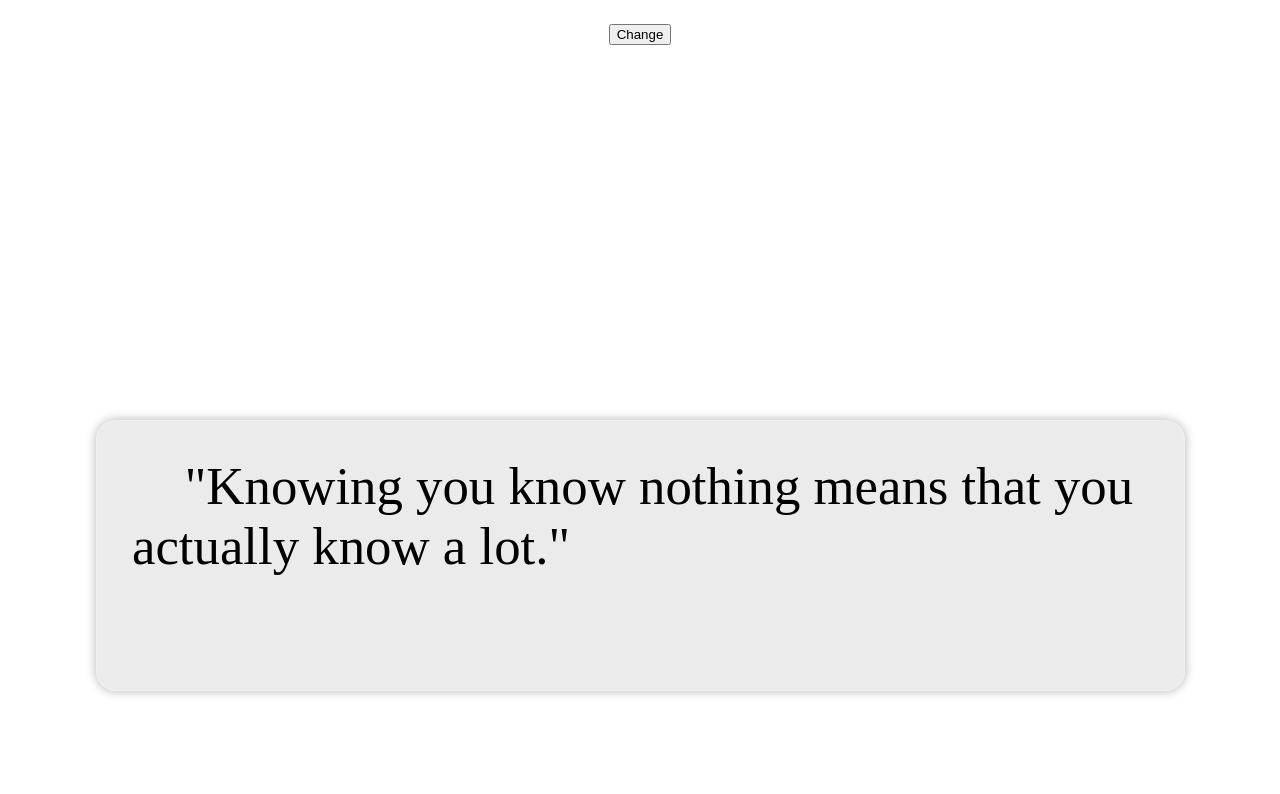
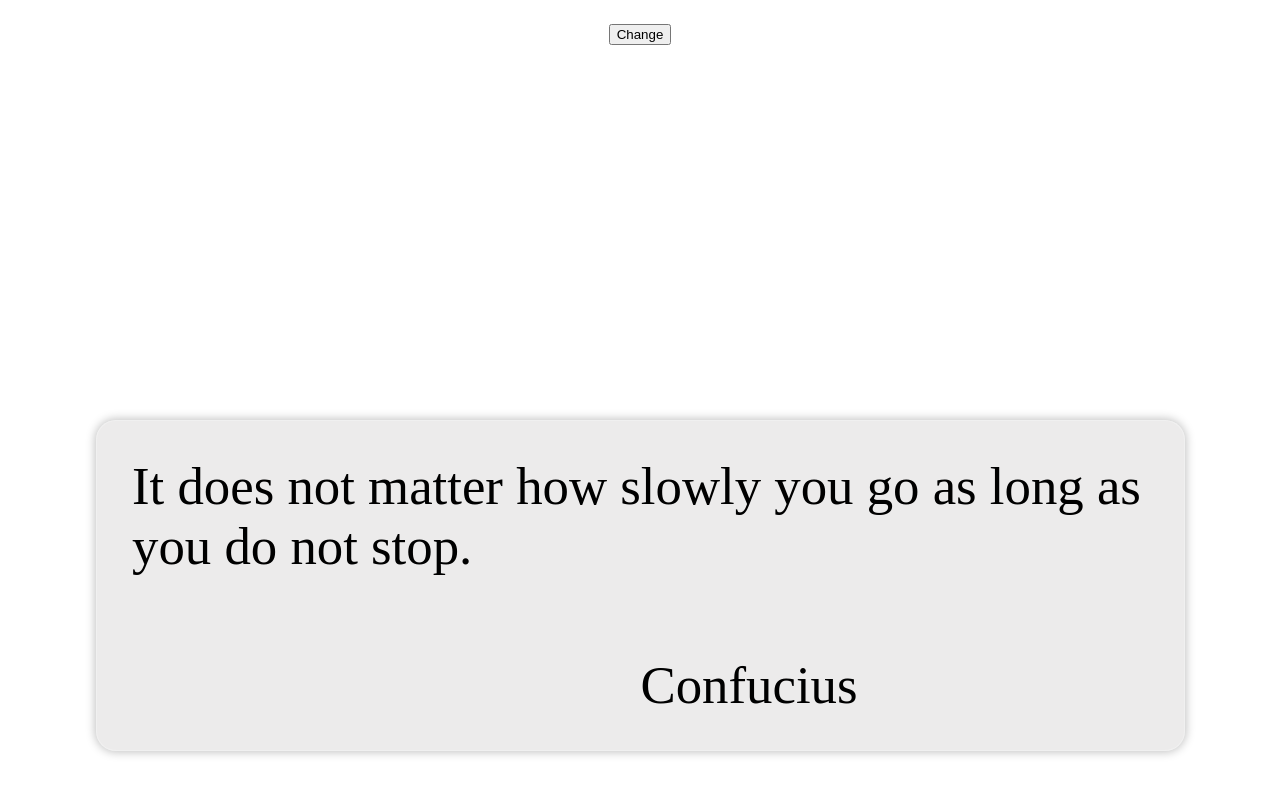
Before and after one commit to StormBEprepared/TipOfTheDay, a plain HTML site: page index.html in a window 1280 px wide. Both pictures are taken after a click on the button "Change". Drawn offline with Linux system fonts and the light colour scheme.

Commit message:
added bits in the script, aprox 5% progress.

```diff
--- a/index.html
+++ b/index.html
@@ -6,21 +6,26 @@
     <meta description="This is a webpage that I created myself.">
 
     <link rel="stylesheet" href="style.css">
-    <script href="script.js"></script>
+    <script type="text/javascript" src="script.js"></script>
 </head>
 <body>
     <section id="top">
       <div id="topSide">
         <p></p>
-        <button>Change</button>
+        <button onclick="ChangeQuote()">Change</button>
     </div>
 </section>
 <section id="mid">
     <div id="mainSide">
         <div class="card">
-            <p>
-              &emsp;"Knowing you know nothing means that you actually know a lot."</p>
+            <p class="card-text" id="card-text">
+              &emsp;"Knowing you know nothing means that you actually know a lot."
             </p>
+
+            <p class="card-footer" id="card-footer">
+                Stefan Pintea
+            </p>
+
           </div>
     </div>
 </section>
--- a/script.js
+++ b/script.js
@@ -0,0 +1,20 @@
+function getRandomInt(max) {
+    return Math.floor(Math.random() * max);
+  }
+
+
+let quotes=[
+"It does not matter how slowly you go as long as you do not stop.",
+"Well done is better than well said.",
+"What you do today can improve all your tomorrows.",
+"If you can dream it, you can do it."
+]
+
+
+function ChangeQuote(){
+    let randNo=getRandomInt(quotes.length);
+
+    document.getElementById("card-text").innerHTML = quotes[randNo].toString();
+    document.getElementById("card-footer").innerHTML = "Confucius";
+
+}
--- a/style.css
+++ b/style.css
@@ -67,6 +67,17 @@ body{
     animation: myAnim 2s ease 0s 1 normal forwards;
 
   }
+  .card-text {
+
+    font-size: 1.1rem;
+    text-shadow: 1px black;
+  }
+  .card-footer {
+    float: center;
+    text-align: center;
+    display: inline;
+    margin-left: 50%;
+  }
   .card:hover{
     border: 1px solid #ffffff;
     box-shadow: 0 7px 50px 10px #000000aa;
```
